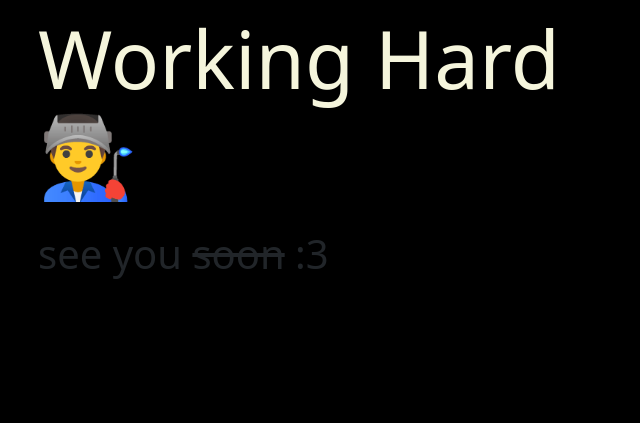
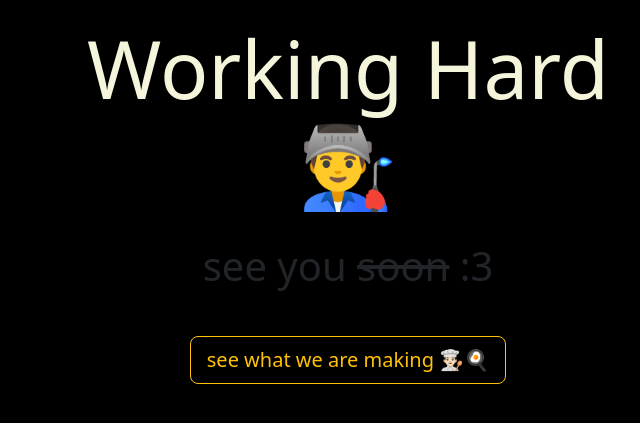
Before and after one commit to VSI0N/vision, a Flask app: page / in a window 1280 px wide. Shown: the top 423 px of the page, without its empty margins (292-932 px from the left). Run offline with Flask 3, Linux system fonts and the light colour scheme.

Commit message:
added vision page

```diff
--- a/app.py
+++ b/app.py
@@ -8,5 +8,13 @@ def home():
   return render_template('home.html')
 
 
+
+@app.route("/V15l0N")
+def vision():
+  return render_template('vision.html')
+
+
+
+
 if __name__ == '__main__':
   app.run(host='0.0.0.0', debug=True)
--- a/templates/home.html
+++ b/templates/home.html
@@ -13,12 +13,23 @@
         }
         .display-1{
             color:beige;
+            margin: auto;
+            width: 100%;
+            padding: 10px;
+            text-align: center;
         }
         .just_starting{
-    margin: auto;
-    width: 50%;
-    padding: 10px;
-    }
+            margin: auto;
+            width: 50%;
+            padding: 10px;
+            text-align: center;
+        }
+        .visit_vision_button{
+            margin: auto;
+            width: 50%;
+            padding: 20px;
+            text-align: center;
+        }
     </style>
 
 
@@ -33,4 +44,12 @@
     <div class="just_starting">
   <p class="display-6">see you <del>soon</del> :3</p>
     </div>
+
+    <div class="visit_vision_button">
+        <a href="/V15l0N">
+        <button type="button" class="btn btn-outline-warning btn-lg" >see what we are making 👨🏻‍🍳🍳</button>
+        </a>
+    </div>
+
 </body>
+</html>
```
Also changed, not shown: templates/vision.html (added, +16 -0 lines).
